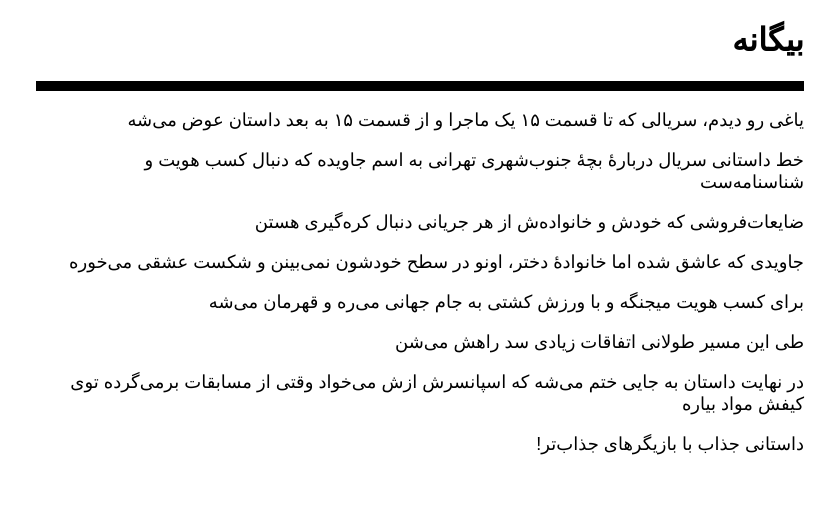
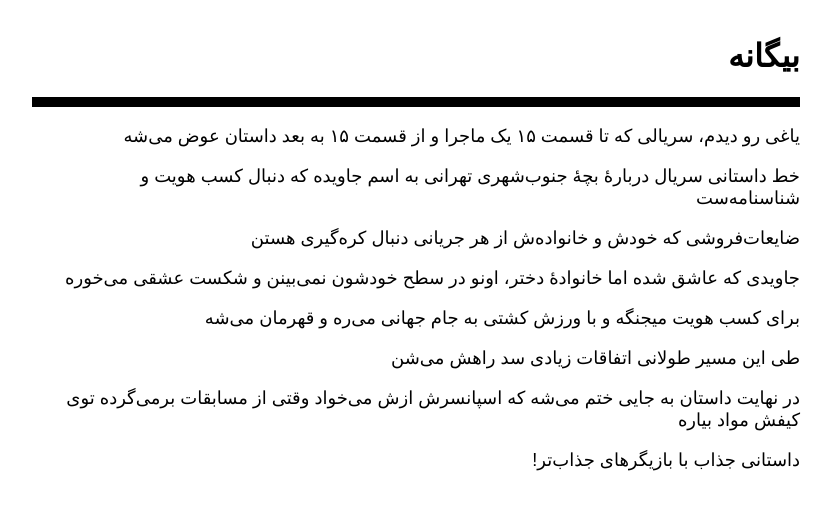
Before and after one commit to darkblog/darkblog.github.io, a Jekyll site: the page built from _posts/2023-8-19-4.md, in a window 1280 px wide. Shown: the top 510 px of the page, without its empty margins (353-1188 px from the left). Built offline with Jekyll 4.4.1, drawn with Linux system fonts in a browser that asks for light colours.

Commit message:
Update post.html

```diff
--- a/_layouts/post.html
+++ b/_layouts/post.html
@@ -8,7 +8,7 @@
 <meta name="robots" content="noindex">
 <title>{{ page.title }}</title>
 <meta name="viewport" content="width=device-width">
-<style>body{font-family:sans-serif;margin:auto;padding:0 1.25em;max-width:48em}p{font-size:large}a{text-decoration:none;color:black}hr{border:thick solid black}</style>
+<style>body{font-family:sans-serif;margin:auto;padding:1em;max-width:48em}p{font-size:large}a{text-decoration:none;color:black}hr{border:thick solid black}</style>
 </head>
 <body>
 <h1><a href="https://biganeh.com/">بیگانه</a></h1>
```
